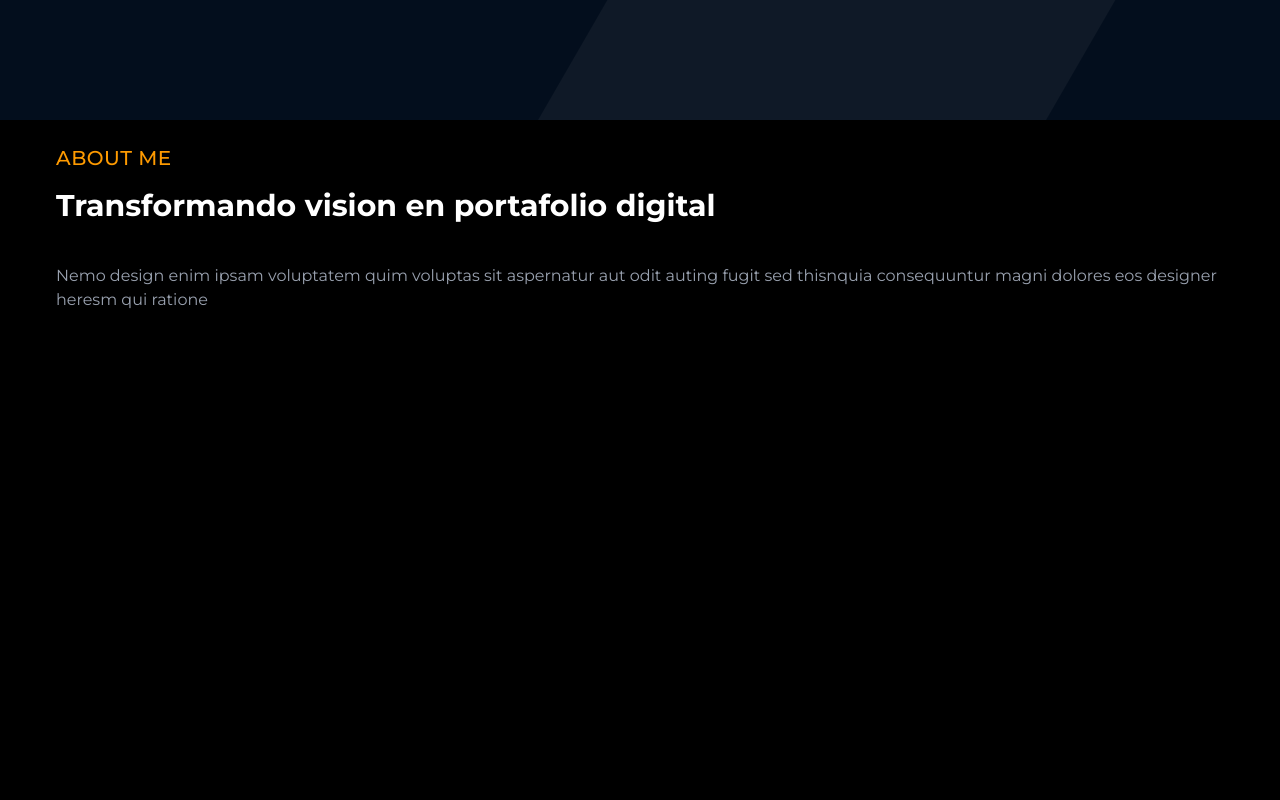
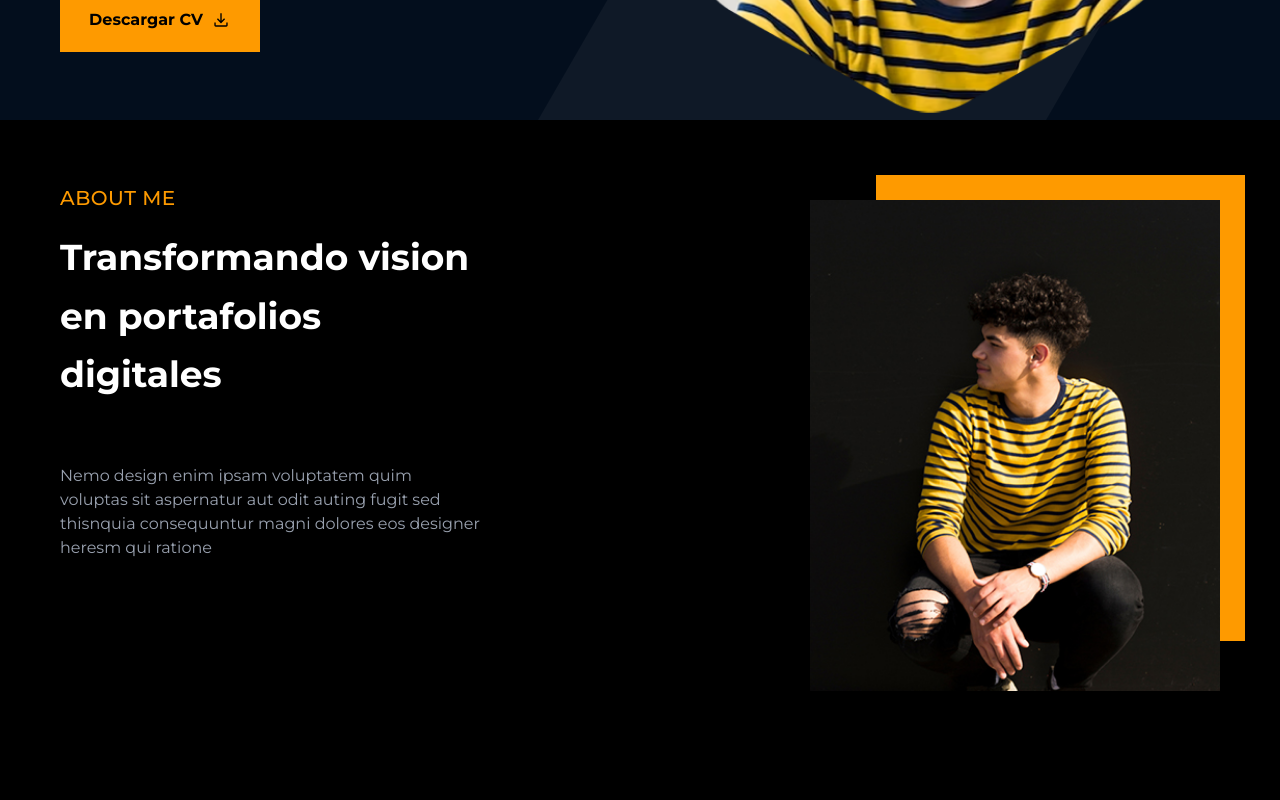
Before and after one commit to sebastianebd/portfolio, a Next.js app: page / in a window 1280 px wide. Shown: the part 680-1480 px from the top of the page. Built offline with nearby package versions, Linux system fonts and the light colour scheme.

Commit message:
wip: avance del diseño de la seccion about

```diff
--- a/app/page.tsx
+++ b/app/page.tsx
@@ -3,6 +3,7 @@ import NavBar from "@/components/NavBar";
 
 import HomeSection from  "@/components/HomeSection"
 import AboutSection from  "@/components/AboutSection"
+import ProyectsSection from  "@/components/ProyectsSection"
 
 export default function page() {
   return (
@@ -11,6 +12,7 @@ export default function page() {
       <NavBar/>
       <HomeSection/>
       <AboutSection/>
+      <ProyectsSection/>
     </main>
   )
 
--- a/components/AboutSection.tsx
+++ b/components/AboutSection.tsx
@@ -4,31 +4,43 @@ import Image from 'next/image';
 const AboutSection = () => {
   return (
 
-      <section className="relative lg:width-full h-screen md:h-170 lg:h-screen bg-black overflow-hidden justify-between lg:px-10">
+      <section className="relative h-200 md:h-auto lg:h-screen bg-black overflow-hidden justify-between lg:px-15
+                          flex">
 
-          <div className="relative lg:min-w-230 flex md:justify-content h-full lg:max-w-320 mx-auto">
+          <div className="relative lg:w-full flex h-full lg:h-full lg:max-w-320 md:max-w-250 max-w-150 mx-auto flex-col
+                          lg:flex-row justify-between ">
 
-            <div className='pt-6 px-4'>
+            <div className='pt-6 md:pt-16 md:px-15 lg:px-0 px-5 pb-10 lg:max-w-115 lg:flex-col lg:pr-10'>
               <h1 className='text-amber-500 text-xl font-medium tracking-wide'>ABOUT ME</h1>
-              <h2 className='text-white text-3xl font-bold pt-4'>Transformando vision en portafolio digital</h2>
-              <p className='text-gray-400 text-md pt-10'>Nemo design enim ipsam voluptatem quim voluptas sit aspernatur aut odit auting fugit
+              <h2 className='text-white text-3xl md:text-5xl lg:text-4xl font-bold pt-4 lg:leading-relaxed'>Transformando vision en portafolios digitales</h2>
+              <p className='text-gray-400 text-md pt-10 md:pt-15'>Nemo design enim ipsam voluptatem quim voluptas sit aspernatur aut odit auting fugit
                 sed thisnquia consequuntur magni dolores eos designer heresm qui ratione</p>
             </div>
 
-            <div className='absolute'>
+              <div className="relative pt-10 md:pt-15 lg:pt-20 flex justify-center">
+                <div className="relative
+                                w-[86vw] h-[110vw] max-w-[356px] max-h-[413px]
+                                md:w-[50vw] md:h-[65vw]
+                                lg:w-[40vw] lg:h-[48vw] lg:max-w-[410px]  lg:max-h-[491px]  ">
+
+                  <div
+                    className="absolute bg-amber-500 z-0
+                              top-[-15px] right-[-15px] w-[90%] h-[95%]
+                              lg:top-[-25px] lg:right-[-25px]"
+                  ></div>
+
                   <Image
                     src="/aboutme.png"
                     alt="about img"
                     width={0}
                     height={0}
                     sizes="100vw"
-                className=""
+                    className="relative z-10 object-cover w-full h-full"
                   />
                 </div>
-
+              </div>
 
         </div>
-
       </section>
 
   );
--- a/components/HomeSection.tsx
+++ b/components/HomeSection.tsx
@@ -6,18 +6,18 @@ export default function Home() {
   return (
 
 
-    <section className="relative lg:width-full h-screen md:h-170 lg:h-screen bg-[var(--color-bg)] overflow-hidden justify-between lg:px-10 pt-20 lg:pt-40 bg">
+    <section className="relative  h-screen md:h-170 lg:h-screen bg-[var(--color-bg)] overflow-hidden justify-between lg:px-15 pt-20 xl:pt-70 lg:pt-50 ">
 
       {/* Fringe BG */}
       <div className="absolute w-[300%] md:w-[200%] h-110 md:h-80 lg:h-110 bg-[var(--color-fringe)] top-1/2 left-[-30%] rotate-120 z-0"></div>
 
       {/* Contenedor columnas */}
-      <div className="relative z-10 flex md:justify-content h-full max-w-screen-xl lg:min-w-230 lg:max-w-320 mx-auto  ">
+      <div className="relative z-10 flex md:justify-content  max-w-150 md:max-w-250 lg:max-w-320 mx-auto ">
 
 
         {/* Columna izquierda */}
-        <div className="text-white lg:flex-1 h-full flex flex-col  lg:justify-center  lg:gap-0 pt-15 lg:pt-0 px-5 lg:px-0
-                        pb-15 lg:pb-40">
+        <div className="text-white lg:flex-1 h-full flex flex-col lg:justify-center lg:gap-0 pt-15 lg:pt-0 px-5 lg:px-0
+                        pb-15 lg:pb-40 md:px-15">
 
           <h1 className="text-4xl md:text-5xl font-bold leading-snug">
             HOLA, SOY <br/>
@@ -25,7 +25,9 @@ export default function Home() {
             <FlipText/>
           </h1>
 
-          <p className="text-sm md:text-base pr-0 text-gray-500 font-bold pb-10 lg:w-115 xl:w-full">Soy un apasionado diseñador de UI/UX con la misión de crear experiencias digitales atractivas e
+          <p className="text-sm md:text-base pr-0 text-gray-500 font-bold pb-10 md:w-full lg:w-115 xl:w-full
+                        ">
+            Soy un apasionado diseñador de UI/UX con la misión de crear experiencias digitales atractivas e
             intuitivas. Con una sólida base en principios de diseño y un ojo para el detalle,
             me especializo en convertir ideas complejas en interfaces intuitivas que cautivan y enganchan.</p>
 
--- a/components/ProyectsSection.tsx
+++ b/components/ProyectsSection.tsx
@@ -2,7 +2,11 @@ import React from 'react'
 
 const ProyectsSection = () => {
   return (
-    <div>ProyectsSection</div>
+    <section className="relative lg:width-full h-auto md:h-170 lg:h-screen bg-black overflow-hidden justify-between lg:px-10">
+      <div className='h-screen'>
+        PROYECT SECTION
+      </div>
+    </section>
   )
 }
 
```
Lines whose indentation alone changed are shown as unchanged.
